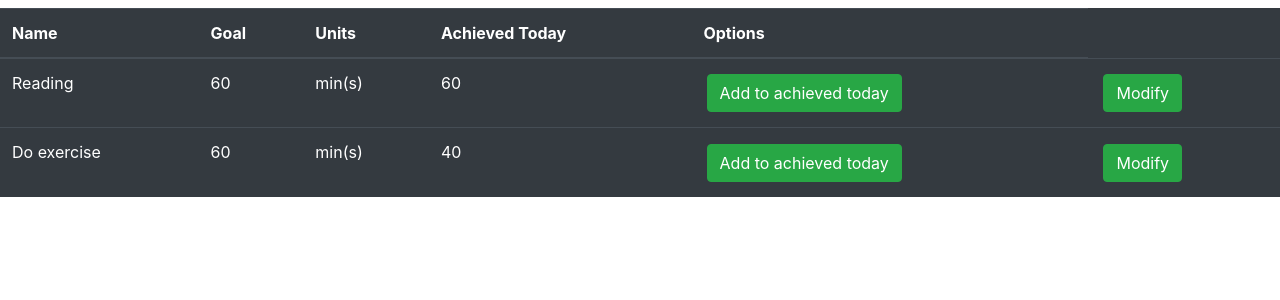
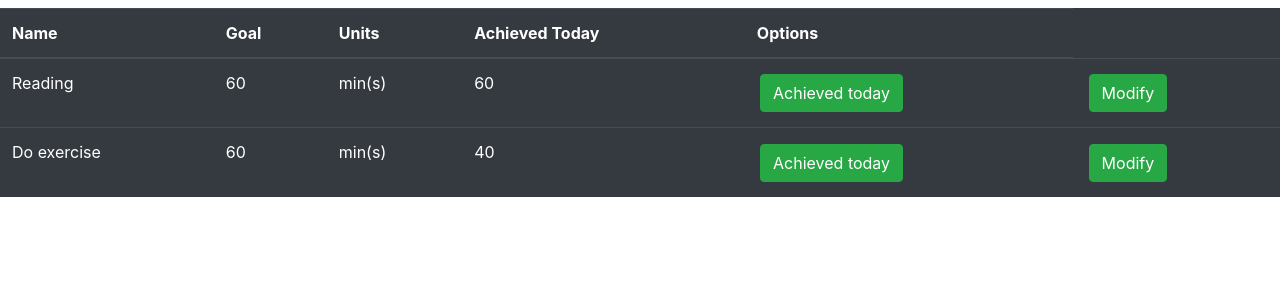
Before and after one commit to AlexisAndradeDev/habit-tracker, a Flask app: page / in a window 1280 px wide. Shown: the part 56-356 px from the top of the page. Run offline with Flask 2, Linux system fonts and the light colour scheme; data comes from the database, SQL or seed files in the repository; some libraries are stand-ins or nearby versions.

Commit message:
Replace button 'Add to achieved' with 'Achieved today'

```diff
--- a/habit_tracker/templates/habits.html
+++ b/habit_tracker/templates/habits.html
@@ -31,8 +31,8 @@
                     {% endif %}
                     <td>
                         <button class="btn btn-outline btn-success" style="margin: 0.2rem;"
-                            data-toggle="modal" data-target="#Modal-AddAchieved-{{ habit.id }}">
-                            Add to achieved today
+                            data-toggle="modal" data-target="#Modal-ModifyAchieved-{{ habit.id }}">
+                            Achieved today
                     </td>
                     <td>
                         <button class="btn btn-outline btn-success" style="margin: 0.2rem;"
```
